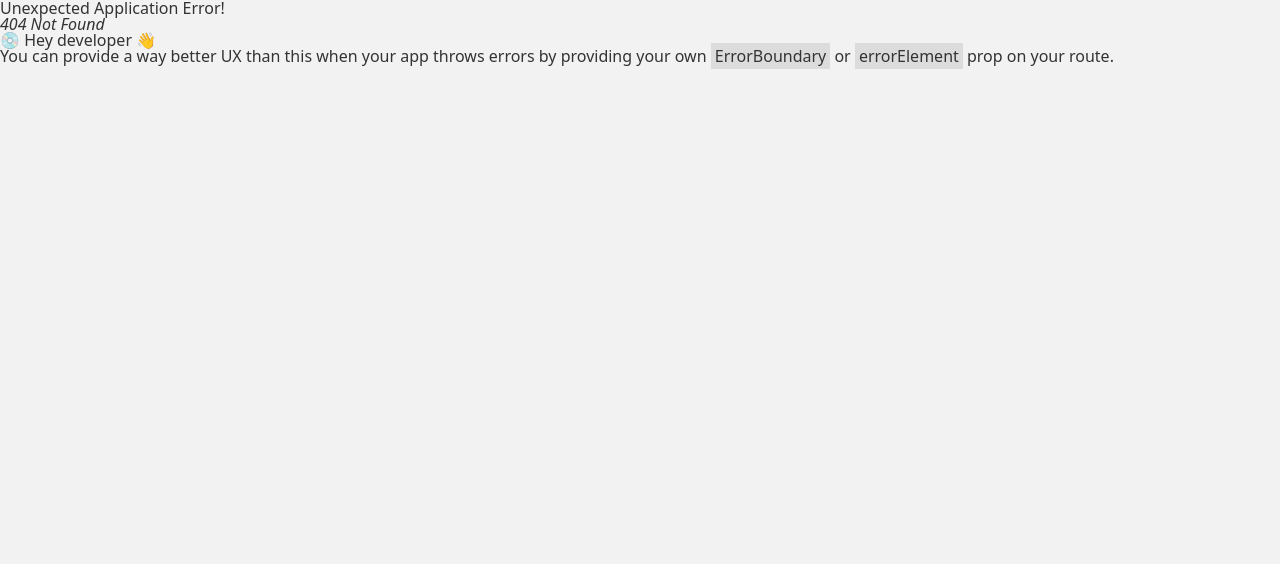
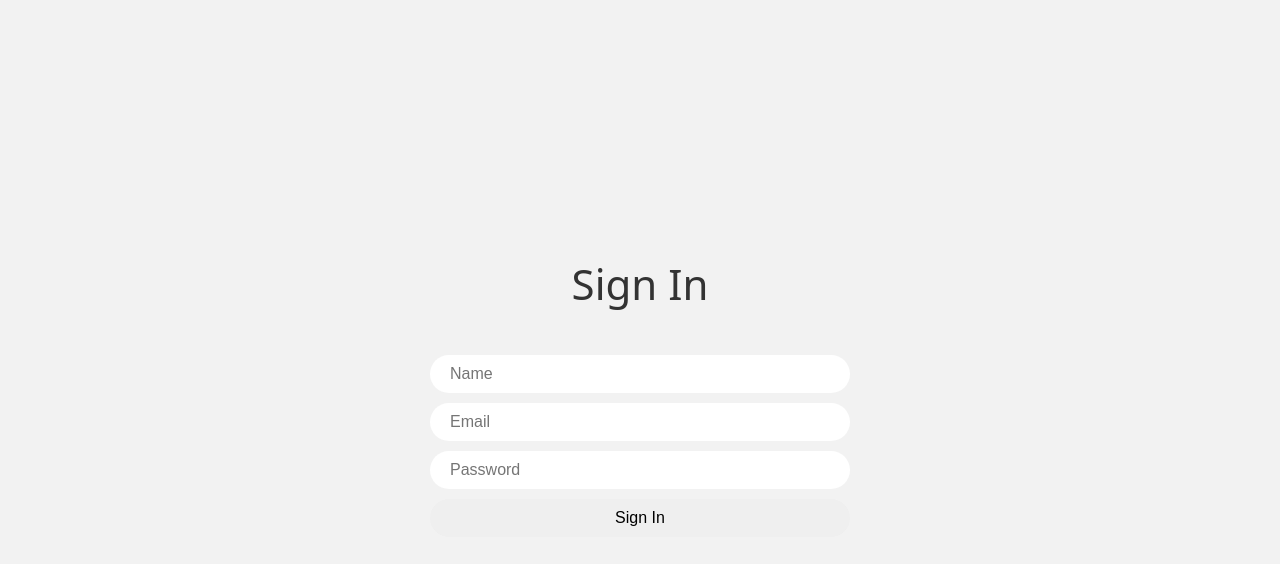
Before and after one commit to pollyjean/myfav, a React (Vite) app: page /signin in a window 1280 px wide. Before the commit this address had no page. Shown: the top 564 px of the page. Built offline with nearby package versions, Linux system fonts and the light colour scheme.

Commit message:
:art: Make form

```diff
--- a/src/App.tsx
+++ b/src/App.tsx
@@ -4,6 +4,7 @@ import router from "./router";
 import { useEffect, useState } from "react";
 import Loading from "./components/Loading";
 import { auth } from "./firebase";
+import styled from "styled-components";
 
 const App = () => {
   const [isLoading, setIsLoading] = useState(true);
@@ -15,11 +16,18 @@ const App = () => {
     init();
   }, []);
   return (
-    <>
+    <Wrapper>
       <GlobalStyles />
       {isLoading ? <Loading /> : <RouterProvider router={router} />}
-    </>
+    </Wrapper>
   );
 };
 
+const Wrapper = styled.div`
+  height: 100vh;
+  display: flex;
+  justify-content: center;
+  align-items: center;
+`;
+
 export default App;
--- a/src/components/Loading.tsx
+++ b/src/components/Loading.tsx
@@ -8,13 +8,13 @@ const Loading = () => {
   );
 };
 
-export const Wrapper = styled.div`
+const Wrapper = styled.div`
   height: 100vh;
   display: flex;
   justify-content: center;
   align-items: center;
 `;
-export const Text = styled.div`
+const Text = styled.div`
   font-size: 1.5rem;
 `;
 export default Loading;
--- a/src/router.tsx
+++ b/src/router.tsx
@@ -3,6 +3,7 @@ import Layout from "./Layout";
 import Home from "./router/Home";
 import Profile from "./router/Profile";
 import Login from "./router/Login";
+import SignIn from "./router/SignIn";
 
 const router = createBrowserRouter([
   {
@@ -23,6 +24,10 @@ const router = createBrowserRouter([
     path: "/login",
     element: <Login />,
   },
+  {
+    path: "/signin",
+    element: <SignIn />,
+  },
 ]);
 
 export default router;
--- /dev/null
+++ b/src/router/SignIn.tsx
@@ -0,0 +1,109 @@
+import { useState } from "react";
+import styled from "styled-components";
+
+const SignIn = () => {
+  const [isLoading, setIsLoading] = useState(false);
+  const [name, setName] = useState("");
+  const [email, setEmail] = useState("");
+  const [password, setPassword] = useState("");
+  const [error, setError] = useState<Error | null>(null);
+  const onChange = (e: React.ChangeEvent<HTMLInputElement>) => {
+    const {
+      target: { name, value },
+    } = e;
+    if (name === "name") {
+      setName(value);
+    } else if (name === "email") {
+      setEmail(value);
+    } else if (name === "password") {
+      setPassword(value);
+    }
+  };
+  const onSubmit = (e: React.FormEvent<HTMLFormElement>) => {
+    e.preventDefault();
+    // try {
+    // } catch (error) {
+    // } finally {
+    //   setIsLoading(false);
+    // }
+    console.log(name, email, password);
+  };
+  return (
+    <Wrapper>
+      <Title>Sign In </Title>
+      <Form onSubmit={onSubmit}>
+        <Input
+          name="name"
+          placeholder="Name"
+          onChange={onChange}
+          value={name}
+          type="text"
+          required
+        />
+        <Input
+          name="email"
+          placeholder="Email"
+          onChange={onChange}
+          value={email}
+          type="email"
+          required
+        />
+        <Input
+          name="password"
+          placeholder="Password"
+          onChange={onChange}
+          value={password}
+          type="password"
+          required
+        />
+        <Input type="submit" value={isLoading ? "Loading..." : "Sign In"} />
+      </Form>
+      {error && <Error>{error.message}</Error>}
+    </Wrapper>
+  );
+};
+
+const Wrapper = styled.div`
+  height: 100%;
+  display: flex;
+  flex-direction: column;
+  justify-content: center;
+  align-items: center;
+  width: 26.25rem;
+  padding: 3.125rem 0;
+`;
+
+const Title = styled.h1`
+  font-size: 2.625rem;
+`;
+
+const Form = styled.form`
+  margin-top: 3.125rem;
+  display: flex;
+  flex-direction: column;
+  justify-content: center;
+  align-items: center;
+  gap: 0.625rem;
+  width: 100%;
+`;
+
+const Input = styled.input`
+  padding: 0.625rem 1.25rem;
+  border-radius: 3.125rem;
+  border: none;
+  width: 100%;
+  font-size: 1rem;
+  &[type="submit"] {
+    cursor: pointer;
+    &:hover {
+      opacity: 0.8;
+    }
+  }
+`;
+
+const Error = styled.span`
+  font-weight: 600;
+  color: tomato;
+`;
+
+export default SignIn;
```
